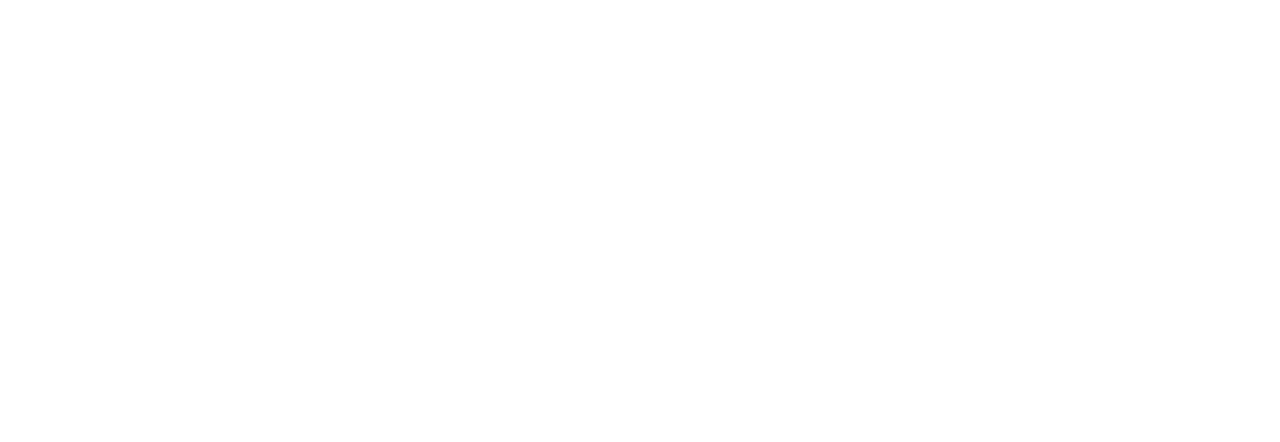
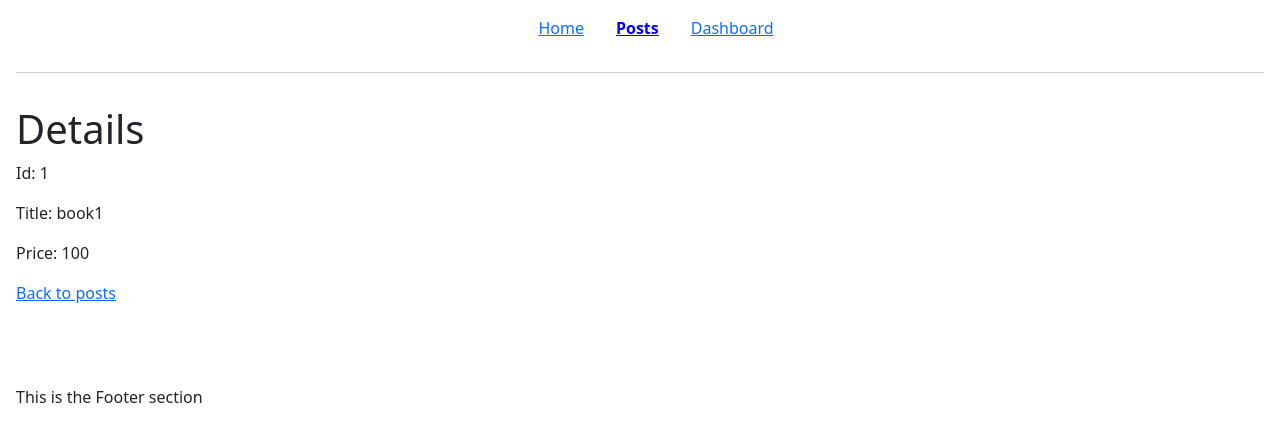
Before and after one commit to mahdi6788/ReactRouterDom, a React (Vite) app: page /posts/1 in a window 1280 px wide. Before the commit this address had no page. Shown: the top 442 px of the page. Built offline with nearby package versions, Linux system fonts and the light colour scheme.

Commit message:
ui for each post

```diff
--- a/src/App.jsx
+++ b/src/App.jsx
@@ -6,6 +6,7 @@
 import Layout from "./components/Layout";
 import Profile from "./components/Profile";
 import Payments from "./components/Payments";
+import Post from "./pages/Post";
 
 function App() {
   return (
@@ -14,6 +15,7 @@
         {/* route layout is the parent for others and the contains navbar and footer nad also dynamic children. other routes are its dynamic children that are nested */}
         <Route path="/" element={<Layout />}>
           <Route index element={<Home />} />   {/* Here when we are in layout path the main page is home (as an index) */}
+          <Route path="posts/:id" element={<Post />}/>
           <Route path="posts" element={<Posts />} />
           <Route path="dashboard" element={<Dashboard />} >
             <Route path="profile" element={<Profile />} />
--- /dev/null
+++ b/src/pages/Post.jsx
@@ -0,0 +1,46 @@
+import { Link, useParams } from "react-router-dom"
+/// similar to backend database
+const posts = [
+    {
+        id: 1,
+        title:"book1",
+        price: 100
+    },
+    {
+        id: 2,
+        title:"book2",
+        price: 200
+    },
+    {
+        id: 3,
+        title:"book3",
+        price: 300
+    }
+]
+
+
+function Post() {
+    /// useParams gets the second part of address bar named params to use for fetching or finding specific data from database to show on the relavant page
+    const {id} = useParams()
+
+    //// find data from database. in reality, should fetch data from backend
+    const post = posts.find(p => p.id === Number(id))
+
+    return (
+    <div>
+        <h1>Details</h1>
+        <div>
+            <p>Id: {post.id}</p>
+            <p>Title: {post.title}</p>
+            <p>Price: {post.price}</p>
+        </div>
+        <div>
+            {/* haere should use absolute path: "/posts" not reletive path: "posts"
+            because when we use reletive path to address from a page based on that page.  */}
+            <Link to="/posts">Back to posts</Link>
+        </div>
+    </div>
+   )
+}
+
+export default Post
```
